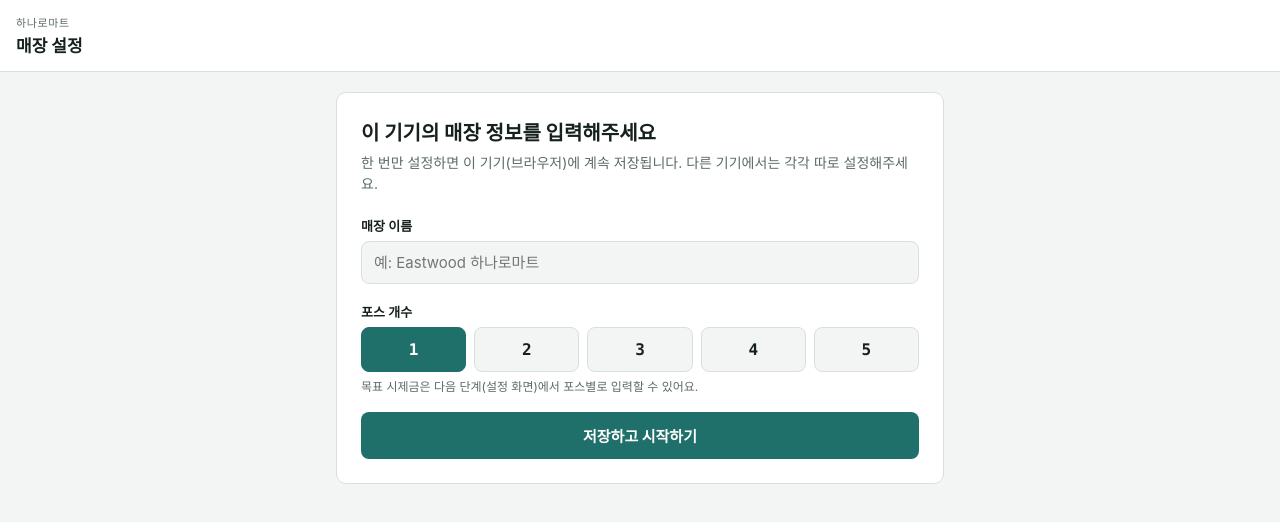
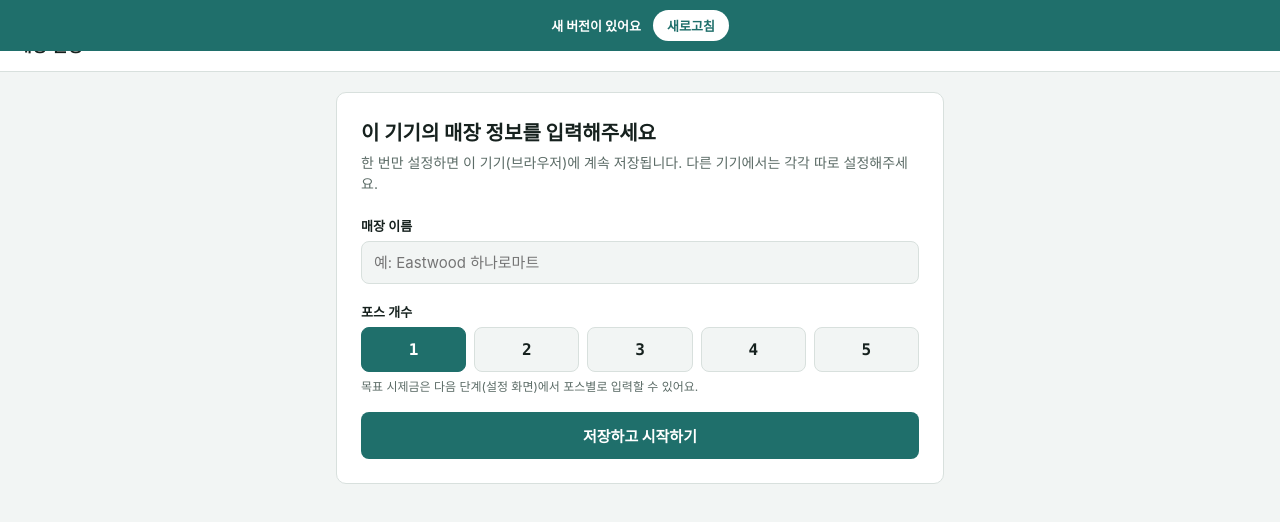
Before and after one commit to Dongoose/HanaroMartAU, a plain HTML site: page index.html in a window 1280 px wide. Drawn offline with Linux system fonts and the light colour scheme.

Commit message:
Add auto update-check banner so open tabs detect new deploys

```diff
--- a/index.html
+++ b/index.html
@@ -3,6 +3,7 @@
 <head>
 <meta charset="UTF-8">
 <meta name="viewport" content="width=device-width, initial-scale=1, maximum-scale=1">
+<meta name="app-version" content="2026-08-07T06:55:00Z">
 <title>시제금 계산 - 하나로마트</title>
 <style>
   :root {
@@ -557,10 +558,42 @@
     transition: opacity 0.2s ease;
   }
   .save-toast.show { opacity: 1; }
+
+  .update-banner {
+    position: fixed;
+    top: 0;
+    left: 0;
+    right: 0;
+    z-index: 20;
+    display: none;
+    align-items: center;
+    justify-content: center;
+    gap: 12px;
+    padding: 10px 16px;
+    background: var(--accent);
+    color: var(--accent-contrast);
+    font-size: 13px;
+    font-weight: 700;
+  }
+  .update-banner.show { display: flex; }
+  .update-banner button {
+    background: var(--accent-contrast);
+    color: var(--accent);
+    border: none;
+    border-radius: 999px;
+    padding: 6px 14px;
+    font-size: 13px;
+    font-weight: 800;
+    cursor: pointer;
+  }
 </style>
 </head>
 <body>
 
+<div class="update-banner" id="updateBanner">
+  <span>새 버전이 있어요</span>
+  <button type="button" id="updateReloadBtn">새로고침</button>
+</div>
 <div class="topbar" id="topbar"></div>
 <main id="screen-root"></main>
 <div class="save-toast" id="saveToast">저장되었습니다</div>
@@ -571,6 +604,27 @@
 
   var STORAGE_KEY = "hanaro-till-config-v1";
   var DRAFT_PREFIX = "hanaro-till-draft-v1-";
+  var APP_VERSION = document.querySelector('meta[name="app-version"]').content;
+
+  function checkForUpdate() {
+    fetch(location.pathname + "?_=" + Date.now(), { cache: "no-store" })
+      .then(function (res) { return res.text(); })
+      .then(function (html) {
+        var match = html.match(/<meta name="app-version" content="([^"]+)"/);
+        if (match && match[1] !== APP_VERSION) {
+          document.getElementById("updateBanner").classList.add("show");
+        }
+      })
+      .catch(function () {});
+  }
+  document.getElementById("updateReloadBtn").addEventListener("click", function () {
+    location.reload();
+  });
+  document.addEventListener("visibilitychange", function () {
+    if (document.visibilityState === "visible") checkForUpdate();
+  });
+  setInterval(checkForUpdate, 5 * 60 * 1000);
+  checkForUpdate();
 
   var DENOMS = [
     { id: "d100",label: "$100",cents: 10000, group: "note" },
```
